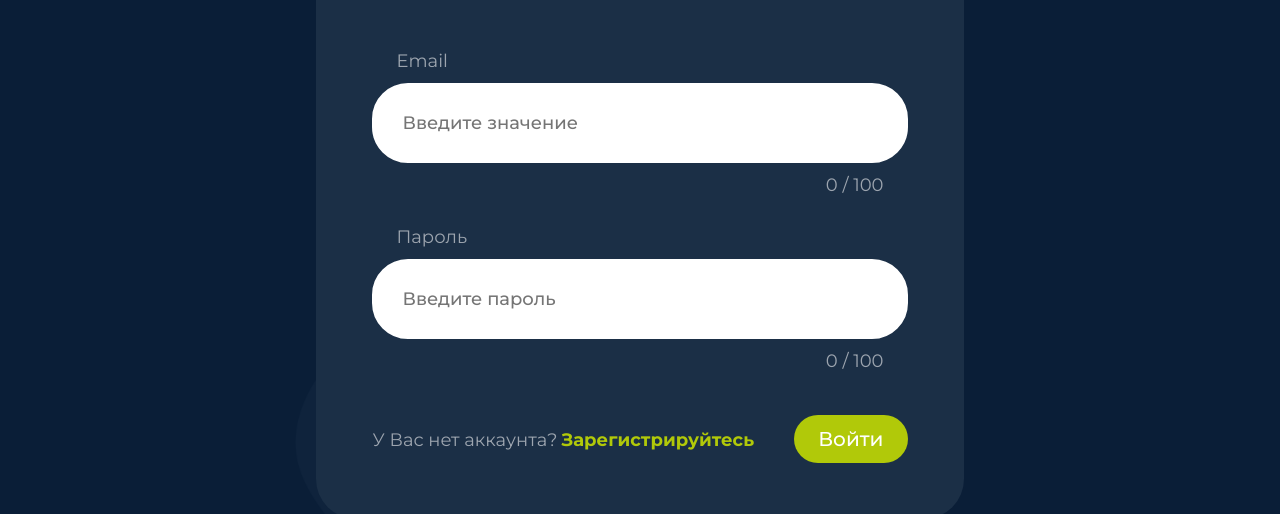
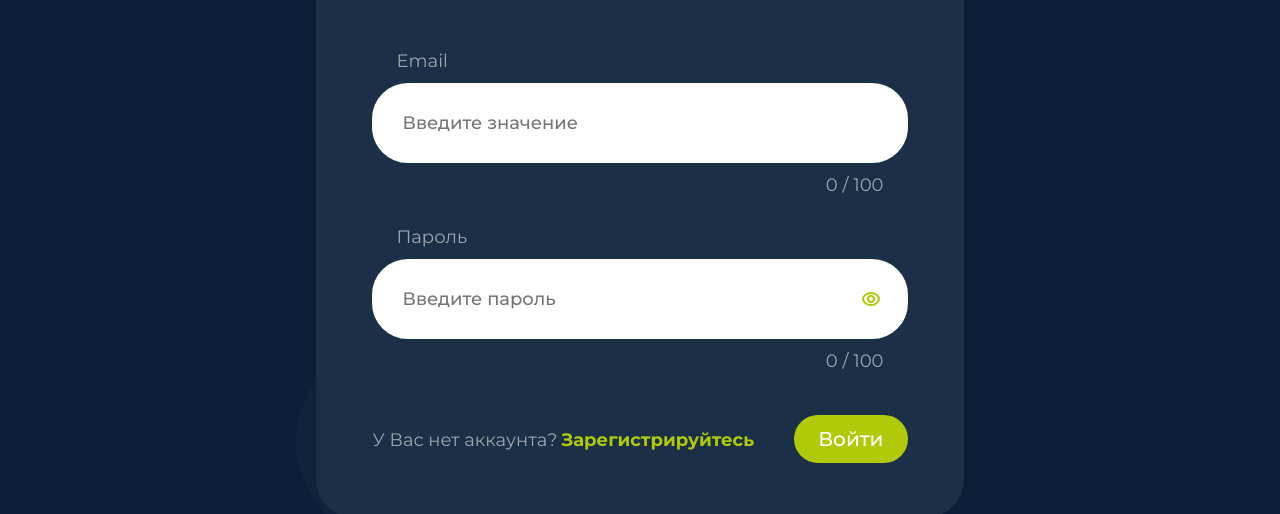
Before and after one commit to SpilMand/notes, a Vue app: page / in a window 1280 px wide. Both pictures are taken after a click on the button "Вход". Shown: the part 201-715 px from the top of the page. Built offline with nearby package versions, Linux system fonts and the light colour scheme; the HTML template or start-up script is replaced by a standard one.

Commit message:
FEAT - доработан попап для регистрации и авторизации

```diff
--- a/package.json
+++ b/package.json
@@ -11,6 +11,7 @@
     "type-check": "vue-tsc --build"
   },
   "dependencies": {
+    "axios": "^1.7.9",
     "pinia": "^3.0.1",
     "vue": "^3.5.13",
     "vue-router": "^4.5.0"
--- /dev/null
+++ b/src/api/api.ts
@@ -0,0 +1,14 @@
+import axios from "axios";
+
+const apiUrl = 'https://dist.nd.ru/';
+
+export async function reg(params) {
+  try {
+    const response = await axios.post(`${apiUrl}api/reg`, {
+      ...params
+    });
+    console.log(response);
+  } catch(error) {
+    console.log(error);
+  }
+}
--- a/src/assets/fonts.scss
+++ b/src/assets/fonts.scss
@@ -7,8 +7,12 @@ h1 {
 }
 h2 {
   font-weight: 600;
-  font-size: 48px;
+  font-size: 32px;
   line-height: 72px;
+
+  @media (min-width: 768px) {
+    font-size: 48px;
+  }
 }
 h3 {
   font-weight: 400;
@@ -27,8 +31,12 @@ h4 {
 }
 .text-small {
   font-weight: 400;
-  font-size: 18px;
+  font-size: 14px;
   line-height: 28px;
+
+  @media (min-width: 768px) {
+    font-size: 18px;
+  }
 }
 .text-small-bold {
   font-weight: 700;
@@ -49,8 +57,12 @@ a {
   cursor: pointer;
   color: var(--color-green-light);
   font-weight: 700;
-  font-size: 18px;
+  font-size: 14px;
   transition: all 0.3s;
+
+  @media (min-width: 768px) {
+    font-size: 18px;
+  }
 
   &:hover {
     color: var(--color-white);
--- a/src/components/atoms/a-input/a-input.scss
+++ b/src/components/atoms/a-input/a-input.scss
@@ -1,4 +1,5 @@
 .a-input {
+  position: relative;
   display: flex;
   flex-direction: column;
   gap: 8px;
@@ -15,11 +16,26 @@
     background-color: var(--color-white);
     color: var(--color-dark);
     border-radius: 36px;
+    width: 100%;
+    box-sizing: border-box;
     transition: all 0.3s;
 
     &:hover {
-      box-sizing: border-box;
       border: 2px solid var(--color-green-light);
+    }
+  }
+
+  &__onoff {
+    position: absolute;
+    right: 0;
+    top: 0;
+    bottom: 0;
+    display: flex;
+    align-items: center;
+
+    img {
+      padding: 28px;
+      cursor: pointer;
     }
   }
 
--- a/src/components/atoms/a-input/a-input.vue
+++ b/src/components/atoms/a-input/a-input.vue
@@ -1,13 +1,20 @@
 <template>
   <div class="a-input">
     <label class="a-input__label text-small gray">{{ label }}</label>
+    <div class="a-input__case">
       <input
-      type="text"
+        :type="(isPassword && isHidden) ? 'password' : 'text'"
         class="a-input__input"
         :placeholder="placeholder"
         :maxlength="maxCount"
         @input="checkCount($event.target.value)"
       >
+      <div v-if="isPassword" class="a-input__onoff">
+        <img v-if="isHidden" src="@/assets/images/on-password.svg" @click="hideShow">
+        <img v-else src="@/assets/images/off-password.svg" @click="hideShow">
+      </div>
+    </div>
+
     <div class="a-input__info">
       <span class="a-input__error text-small red"></span>
       <div class="a-input__counter text-small gray">
@@ -18,19 +25,31 @@
 </template>
 
 <script setup>
-import { ref } from 'vue';
+import { onMounted, ref } from 'vue';
 
-defineProps({
+const props = defineProps({
   label: { type: String, default: 'Введите значение' },
   placeholder: { type: String, default: 'Введите значение' },
   maxCount: { type: Number, default: 100 },
+  isPassword: { type: Boolean, default: false },
 })
 
 const count = ref(0);
+const isHidden = ref(false);
 
 const checkCount = (value) => {
   count.value = value.length;
 }
+
+const hideShow = () => {
+  isHidden.value = !isHidden.value;
+}
+
+onMounted(() => {
+  if (props.isPassword) {
+    isHidden.value = true;
+  }
+})
 </script>
 
 <style>
--- a/src/components/molecules/m-popup-auth/m-popup-auth.vue
+++ b/src/components/molecules/m-popup-auth/m-popup-auth.vue
@@ -2,12 +2,12 @@
   <div class="m-popup-auth">
     <div class="m-popup-auth__inputs">
       <aInput label="Email" />
-      <aInput label="Пароль" placeholder="Введите пароль" />
+      <aInput label="Пароль" placeholder="Введите пароль" :isPassword="true" />
     </div>
     <div class="m-popup-auth__actions">
       <div class="m-popup-auth__text">
         <span class="text-small gray">У Вас нет аккаунта?</span>
-        <a href="">Зарегистрируйтесь</a>
+        <a @click="store.changeType()">Зарегистрируйтесь</a>
       </div>
       <aButton class="m-popup-auth__button" label="Войти" />
     </div>
@@ -17,6 +17,11 @@
 <script setup>
 import aInput from '@/components/atoms/a-input/a-input.vue';
 import aButton from '@/components/atoms/a-button/a-button.vue';
+import { usePopupStore } from '@/stores/popup';
+
+// import api from '@/api/api';
+
+const store = usePopupStore();
 </script>
 
 <style>
--- /dev/null
+++ b/src/components/molecules/m-popup-reg/m-popup-reg.scss
@@ -0,0 +1,45 @@
+.m-popup-reg {
+  display: flex;
+  flex-direction: column;
+  gap: 28px;
+
+  @media (min-width: 768px) {
+    gap: 40px;
+  }
+
+  &__inputs {
+    display: flex;
+    flex-direction: column;
+    gap: 16px;
+
+    @media (min-width: 768px) {
+      gap: 24px;
+    }
+  }
+
+  &__actions {
+    display: flex;
+    flex-direction: column;
+    gap: 12px;
+
+    @media (min-width: 768px) {
+      flex-direction: row;
+      align-items: center;
+      gap: 40px;
+    }
+  }
+
+  &__text {
+    span {
+      margin-right: 4px;
+    }
+  }
+
+  &__button {
+    order: -1;
+
+    @media (min-width: 768px) {
+      order: 0;
+    }
+  }
+}
--- /dev/null
+++ b/src/components/molecules/m-popup-reg/m-popup-reg.vue
@@ -0,0 +1,30 @@
+<template>
+  <div class="m-popup-reg">
+    <div class="m-popup-reg__inputs">
+      <aInput label="Email" />
+      <aInput label="Пароль" placeholder="Введите пароль" :isPassword="true" />
+      <aInput label="Пароль ещё раз" placeholder="Введите пароль" :isPassword="true" />
+    </div>
+    <div class="m-popup-reg__actions">
+      <div class="m-popup-reg__text">
+        <span class="text-small gray">У вас есть аккаунт?</span>
+      <a @click="store.changeType()">Войдите</a>
+      </div>
+      <aButton class="m-popup-reg__button" label="Зарегистрироваться" />
+    </div>
+  </div>
+</template>
+
+<script setup>
+import aInput from '@/components/atoms/a-input/a-input.vue';
+import aButton from '@/components/atoms/a-button/a-button.vue';
+import { usePopupStore } from '@/stores/popup';
+
+// import api from '@/api/api';
+
+const store = usePopupStore();
+</script>
+
+<style>
+@import './m-popup-reg.scss';
+</style>
--- a/src/components/sections/s-header/s-header.vue
+++ b/src/components/sections/s-header/s-header.vue
@@ -4,8 +4,12 @@
       <img src="@/assets/images/logo.svg" alt="">
       <aButton icon="src/assets/images/login.svg" label="Вход" @click="popupStore.closeOpen()"/>
     </div>
-    <sPopup v-show="popupStore.isOpened" :title="isRegister ? 'Регистрация' : 'Вход в ваш аккаунт'">
-      <mPopupAuth />
+    <sPopup
+      v-show="popupStore.isOpened"
+      :title="popupStore.isRegister ? 'Регистрация' : 'Вход в ваш аккаунт'"
+    >
+      <mPopupReg v-if="popupStore.isRegister"/>
+      <mPopupAuth v-else />
     </sPopup>
   </header>
 </template>
@@ -14,12 +18,11 @@
 import aButton from '@/components/atoms/a-button/a-button.vue';
 import sPopup from '@/components/sections/s-popup/s-popup.vue';
 import mPopupAuth from '@/components/molecules/m-popup-auth/m-popup-auth.vue';
+import mPopupReg from '@/components/molecules/m-popup-reg/m-popup-reg.vue';
 import { ref } from 'vue';
 import { usePopupStore } from '@/stores/popup';
 
 const popupStore = usePopupStore();
-
-const isRegister = ref(false);
 </script>
 
 <style>
--- a/src/components/sections/s-popup/s-popup.scss
+++ b/src/components/sections/s-popup/s-popup.scss
@@ -14,9 +14,11 @@
     background-color: var(--color-dark-middle);
     border-radius: 40px;
     padding: 16px;
+    width: 100%;
 
     @media (min-width: 768px) {
       padding: 56px;
+      width: fit-content;
     }
     @media (min-width: 1366px) {
       padding: 80px;
--- a/src/stores/popup.ts
+++ b/src/stores/popup.ts
@@ -3,10 +3,15 @@ import { defineStore } from 'pinia'
 
 export const usePopupStore = defineStore('popup', () => {
   const isOpened = ref(false);
+  const isRegister = ref(false);
 
   function closeOpen() {
     isOpened.value = !isOpened.value;
   }
 
-  return { isOpened, closeOpen }
+  function changeType() {
+    isRegister.value = !isRegister.value;
+  }
+
+  return { isOpened, isRegister, closeOpen, changeType }
 })
```
Also changed, not shown: 1 other file (tests, documents, lock files or other folders). Lines whose indentation alone changed are shown as unchanged.
